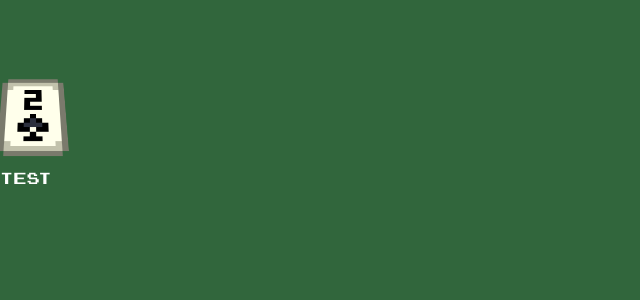
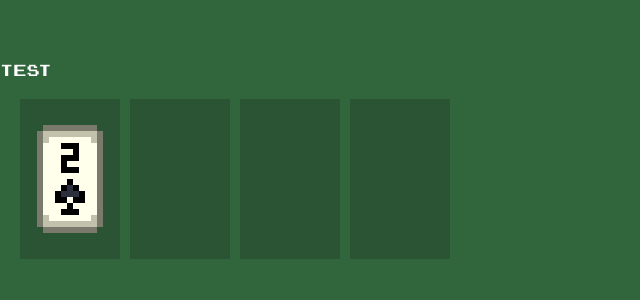
Before and after one commit to Waradu/games, a Nuxt app: page / in a window 1280 px wide. Shown: the top 300 px of the page, without its empty margins (0-640 px from the left). Built offline with nearby package versions, Linux system fonts and the light colour scheme.

Commit message:
feat: dragging

```diff
--- a/app.vue
+++ b/app.vue
@@ -28,6 +28,11 @@ body,
   font-family: commitMono, monospace;
   cursor: $cursor_normal;
   overflow: hidden;
+  user-select: none;
+
+  &:has(.dragging) {
+    cursor: $cursor_hold;
+  }
 }
 
 a {
--- a/components/Card.vue
+++ b/components/Card.vue
@@ -1,5 +1,5 @@
 <template>
-  <div class="card">
+  <div class="card" ref="target" @mousedown="drag" @mouseup="stopDrag">
     <div class="front"></div>
     <div class="back"></div>
   </div>
@@ -7,6 +7,8 @@
 
 <script lang="ts" setup>
 import type { Card, Type } from "~/types/cards";
+
+const target = ref<HTMLElement>();
 
 const card: Card[] = [
   "A",
@@ -33,8 +35,59 @@ const props = defineProps<{
 }>();
 
 const scale = 6;
-const x = card.indexOf(props.card);
-const y = type.indexOf(props.type);
+const x = ref(card.indexOf(props.card));
+const y = ref(type.indexOf(props.type));
+
+const dx = ref(0);
+const dy = ref(0);
+const relx = ref(0);
+const rely = ref(0);
+const moving = ref(true);
+
+const drag = (e: MouseEvent) => {
+  if (!target.value) return;
+
+  const rect = target.value.getBoundingClientRect();
+  relx.value = e.clientX - rect.left;
+  rely.value = e.clientY - rect.top;
+
+  target.value.classList.add("dragging");
+  moving.value = true;
+};
+
+const stopDrag = (e: MouseEvent) => {
+  if (!target.value) return;
+
+  const elementUnderMouse = document.elementFromPoint(e.clientX, e.clientY);
+
+  const dropElements = document.querySelectorAll(".drop");
+
+  console.log(dropElements);
+
+  dropElements.forEach((dropElement) => {
+    if (dropElement.contains(elementUnderMouse)) {
+      if (!target.value) return;
+      console.log(dropElement);
+      dropElement.appendChild(target.value);
+    }
+  });
+
+  relx.value = 0;
+  rely.value = 0;
+
+  target.value.classList.remove("dragging");
+  moving.value = false;
+};
+
+onMounted(() => {
+  document.addEventListener("mousemove", (e: MouseEvent) => {
+    dx.value = e.clientX;
+    dy.value = e.clientY;
+  });
+
+  document.addEventListener("mouseup", stopDrag);
+  document.addEventListener("mouseleave", stopDrag);
+});
 </script>
 
 <style lang="scss">
@@ -46,8 +99,8 @@ const y = type.indexOf(props.type);
   height: calc(var(--height) * var(--scale));
   position: relative;
   transform-style: preserve-3d;
-  transition: all 0.2s, background 0s;
-  transform: perspective(400px) rotateX(45deg);
+  transition: scale 0.2s;
+  transform: perspective(400px);
   cursor: $cursor_pointer;
 
   .front,
@@ -72,8 +125,13 @@ const y = type.indexOf(props.type);
     transform: rotateX(180deg) rotateZ(180deg);
   }
 
-  &:hover {
+  &.dragging {
+    position: fixed;
+    top: calc((v-bind(dy) - v-bind(rely)) * 1px);
+    left: calc((v-bind(dx) - v-bind(relx)) * 1px);
+    pointer-events: none;
     scale: 1.1;
+    rotate: 10deg;
   }
 }
 </style>
--- a/pages/index.vue
+++ b/pages/index.vue
@@ -1,7 +1,30 @@
 <template>
-  <Card card="2" type="Spades" />
   <NuxtLink to="/games/test">TEST</NuxtLink>
+  <div class="drops">
+    <div class="drop">
+      <Card card="2" type="Spades" />
+    </div>
+    <div class="drop"></div>
+    <div class="drop"></div>
+    <div class="drop"></div>
+  </div>
 </template>
 
-<script lang="ts" setup>
-</script>
+<script lang="ts" setup></script>
+
+<style lang="scss">
+.drops {
+  display: flex;
+  margin: 20px;
+  gap: 10px;
+
+  .drop {
+    width: 100px;
+    height: 160px;
+    background-color: $foreground;
+    display: flex;
+    align-items: center;
+    justify-content: center;
+  }
+}
+</style>
```
